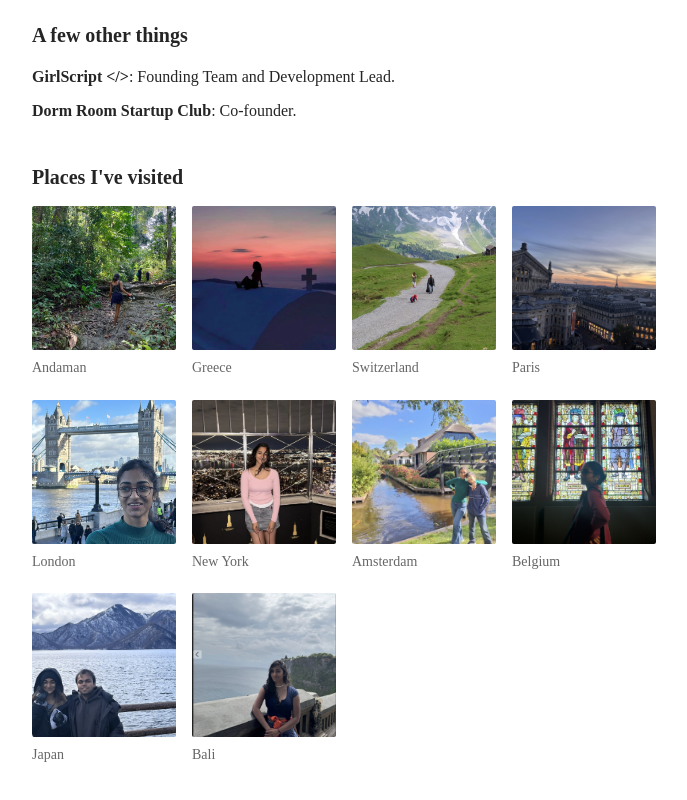
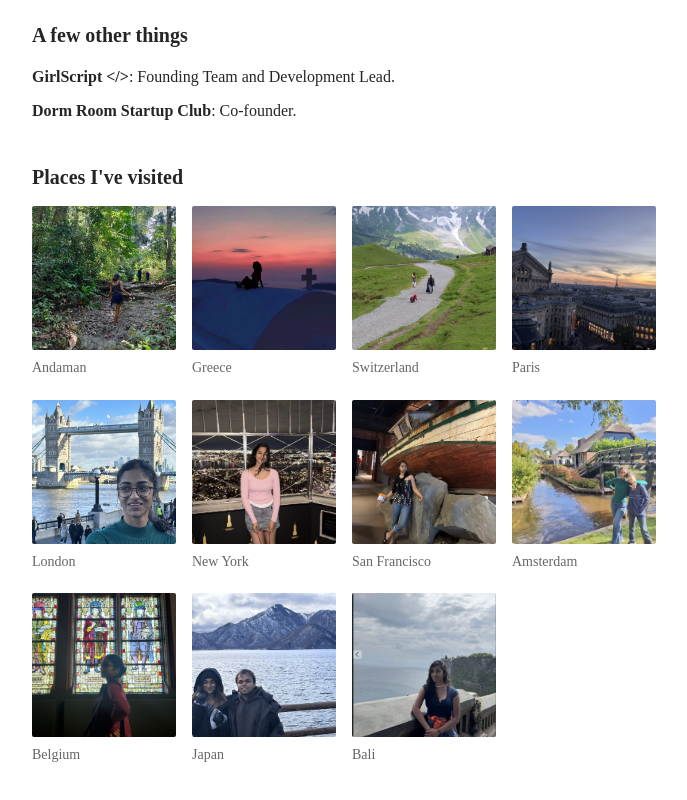
Before and after one commit to Arushigandhi/arushi-portfolio, a Next.js app: page / in a window 1280 px wide. Shown: the part 1048-1848 px from the top of the page, without its empty margins (258-945 px from the left). Built offline with nearby package versions, Linux system fonts and the light colour scheme.

Commit message:
Add San Francisco travel photo

```diff
--- a/src/app/page.tsx
+++ b/src/app/page.tsx
@@ -9,6 +9,7 @@ const places: { name: string; photo?: string }[] = [
   { name: "Paris", photo: "/assets/travel/paris.jpg" },
   { name: "London", photo: "/assets/travel/london.jpg" },
   { name: "New York", photo: "/assets/travel/new-york.jpg" },
+  { name: "San Francisco", photo: "/assets/travel/san-francisco.jpg" },
   { name: "Amsterdam", photo: "/assets/travel/amsterdam.jpg" },
   { name: "Belgium", photo: "/assets/travel/belgium.jpg" },
   { name: "Japan", photo: "/assets/travel/japan.jpg" },
```
Also changed, not shown: public/assets/travel/san-francisco.jpg (added).
